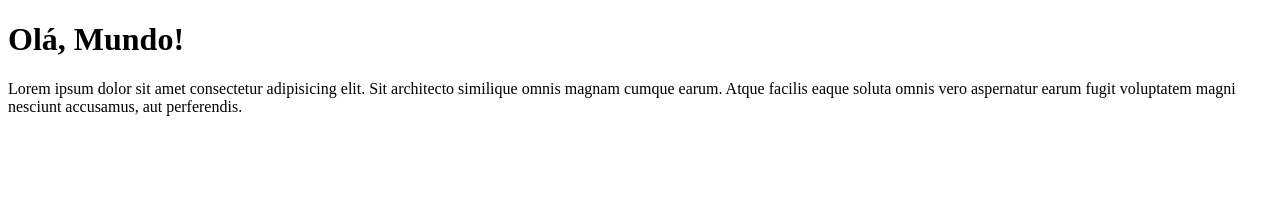
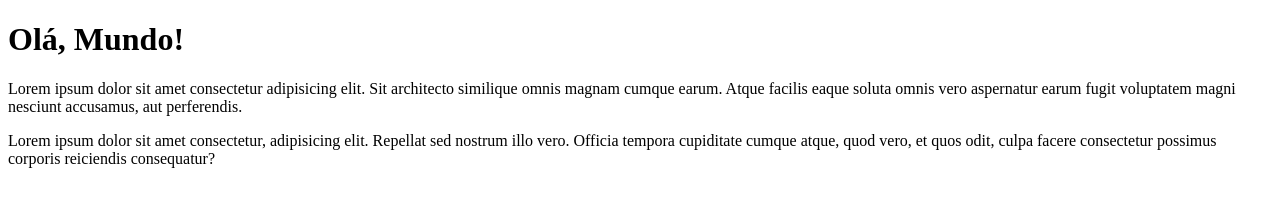
Before and after one commit to pedrohenriquepd/Ola-Mundo, a plain HTML site: page site-exemplo/index.html in a window 1280 px wide. Drawn offline with Linux system fonts and the light colour scheme.

Commit message:
adicionei um parágrafo

```diff
--- a/site-exemplo/index.html
+++ b/site-exemplo/index.html
@@ -9,5 +9,6 @@
 <body>
     <h1>Olá, Mundo!</h1>
     <p>Lorem ipsum dolor sit amet consectetur adipisicing elit. Sit architecto similique omnis magnam cumque earum. Atque facilis eaque soluta omnis vero aspernatur earum fugit voluptatem magni nesciunt accusamus, aut perferendis.</p>
+    <p>Lorem ipsum dolor sit amet consectetur, adipisicing elit. Repellat sed nostrum illo vero. Officia tempora cupiditate cumque atque, quod vero, et quos odit, culpa facere consectetur possimus corporis reiciendis consequatur?</p>
 </body>
 </html>
```
